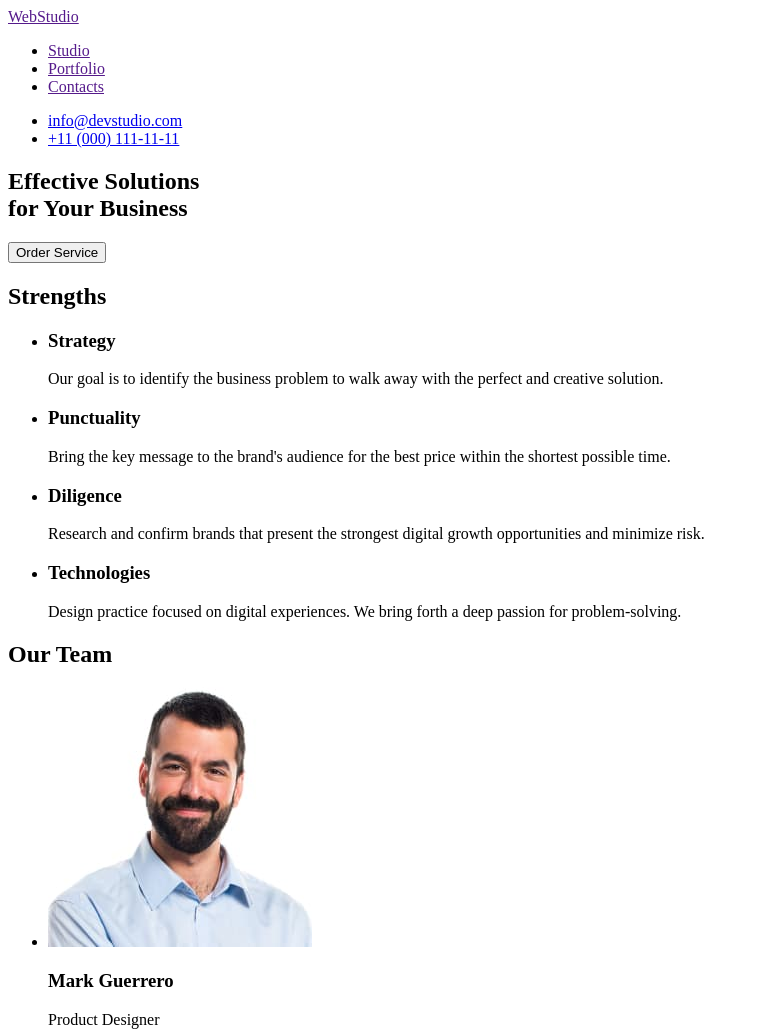
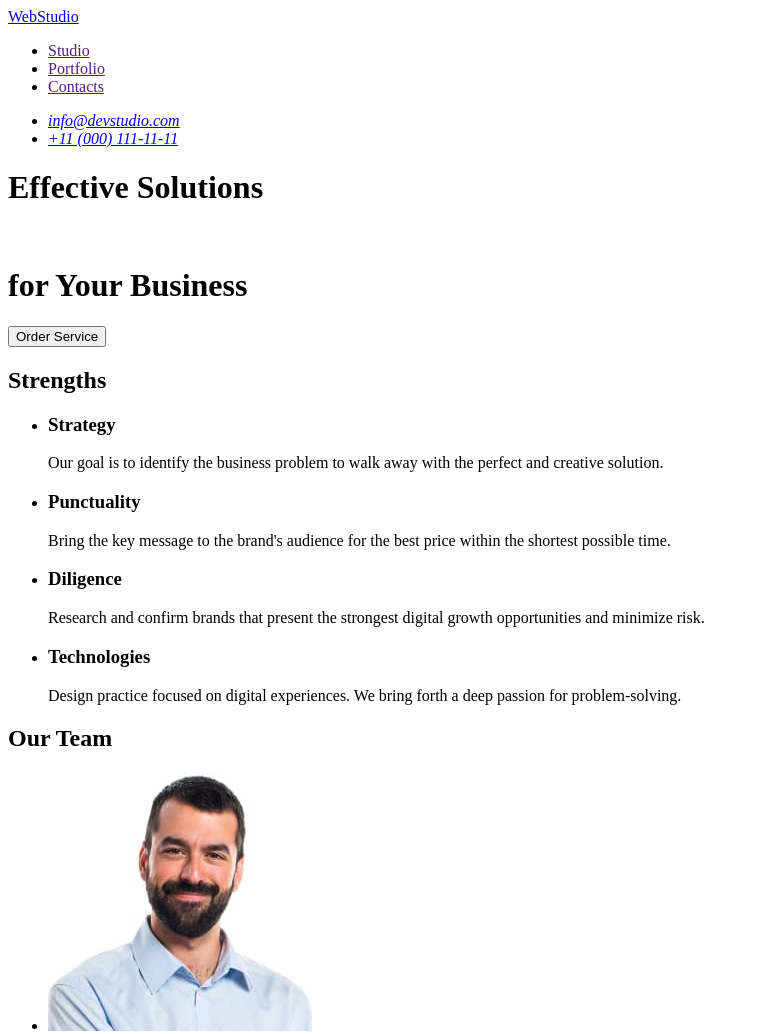
Before and after one commit to Aleks-bayt/goit-markup-hw-01, a plain HTML site: page index.html in a window 1280 px wide. Shown: the top 1034 px of the page, without its empty margins (0-759 px from the left). Drawn offline with Linux system fonts and the light colour scheme.

Commit message:
modification index.html

```diff
--- a/index.html
+++ b/index.html
@@ -9,23 +9,28 @@
 
 <body>
     <header>
-        <a href="">WebStudio</a>
+
         <nav>
+            <a href="./index.html">WebStudio</a>
             <ul>
                 <li><a href="">Studio</a></li>
                 <li><a href="">Portfolio</a></li>
                 <li><a href="">Contacts</a></li>
             </ul>
         </nav>
+        <address>
             <ul>
                 <li><a href="mailto:info@devstudio.com">info@devstudio.com</a></li>
                 <li><a href="tel:+110001111111">+11 (000) 111-11-11</a></li>
             </ul>
+        </address>
+
     </header>
     <main>
-        <section>
-            <h1>Effective Solutions <br>
-                for Your Business</h1>
+        <h1>
+            <h1>Effective Solutions </h1>
+            <br>
+            <h1> for Your Business </h1>
                     <button type="button">Order Service</button>
                     </section>
                     <section>
@@ -38,12 +43,14 @@
                             </li>
                             <li>
                                 <h3>Punctuality</h3>
-                    <p>Bring the key message to the brand's audience for the best price within the shortest possible
+                                <p>Bring the key message to the brand's audience for the best price within the shortest
+                                    possible
                                     time.</p>
                             </li>
                             <li>
                                 <h3>Diligence</h3>
-                    <p>Research and confirm brands that present the strongest digital growth opportunities and minimize
+                                <p>Research and confirm brands that present the strongest digital growth opportunities
+                                    and minimize
                                     risk.</p>
                             </li>
                             <li>
@@ -72,7 +79,7 @@
                                 <p>Marketing</p>
                             </li>
                             <li>
-            <img src="./images/team-4.jpg" alt="smiling man UI Designer" width="264" height="260" >
+                                <img src="./images/team-4.jpg" alt="smiling man UI Designer" width="264" height="260">
                                 <h3>Daniel Wilson</h3>
                                 <p>UI Designer</p>
                             </li>
@@ -81,7 +88,7 @@
 
     </main>
     <footer>
-        <a href="">WebStudio</a>
+        <a href="./index.html">WebStudio</a>
         <p>Increase the flow of customers and sales for your business with digital marketing & growth solutions.</p>
     </footer>
 </body>
```
Lines whose indentation alone changed are shown as unchanged.
